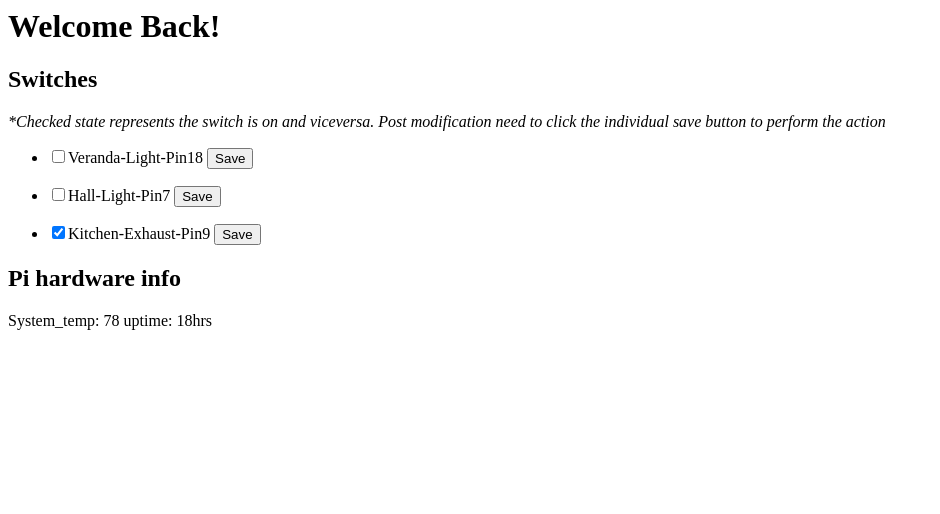
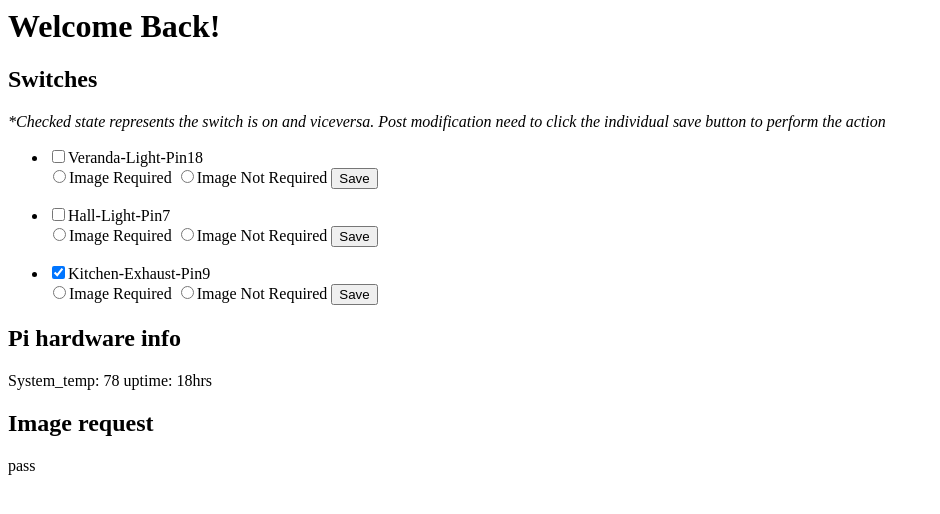
Before and after one commit to 1907kar/rasp_test, a Django app: page /home/ in a window 1280 px wide. Shown: the top 514 px of the page, without its empty margins (0-940 px from the left). Run offline with Django 4.2, Linux system fonts and the light colour scheme; data comes from the database, SQL or seed files in the repository; both versions use the stored data as it was after the commit.

Commit message:
Added place holder for handling multipart request

```diff
--- a/gpio/admin.py
+++ b/gpio/admin.py
@@ -5,3 +5,4 @@ from . import models
 admin.site.register(models.GPIO)
 admin.site.register(models.Button)
 admin.site.register(models.SystemInfo)
+admin.site.register(models.ImageRequest)
--- a/gpio/templates/gpio/home.html
+++ b/gpio/templates/gpio/home.html
@@ -15,7 +15,9 @@
             <form action="" method="POST">
                 {% csrf_token %}
                 <li>
-                    <input type="checkbox" name={{item.name}} checked>{{item.name}}</input>
+                    <input type="checkbox" name={{item.name}} checked>{{item.name}}</input><br>
+                    <input type="radio" name="img_{{item.name}}" value="True">Image Required
+                    <input type="radio" name="img_{{item.name}}" value="False">Image Not Required
                     <button type="submit" name={{item.name}}>Save</button>
                 </li>
 
@@ -24,7 +26,9 @@
             <form action="" method="POST">
                 {% csrf_token %}
                 <li>
-                    <input type="checkbox" name={{item.name}}>{{item.name}}</input>
+                    <input type="checkbox" name={{item.name}}>{{item.name}}</input><br>
+                    <input type="radio" name="img_{{item.name}}" value="True">Image Required
+                    <input type="radio" name="img_{{item.name}}" value="False">Image Not Required
                     <button type="submit" name={{item.name}}>Save</button>
                 </li>
             </form>
@@ -35,5 +39,8 @@
     <h2>Pi hardware info</h2>
     <p>{{system.data}}</p>
 
+    <h2>Image request</h2>
+    <p>pass</p>
+
 </body>
 </html>
--- a/gpio/views.py
+++ b/gpio/views.py
@@ -4,7 +4,7 @@ from . import models
 from django.urls import reverse
 from django.middleware import csrf
 import json
-
+from django.utils.datastructures import MultiValueDict
 # Create your views here.
 def home(request):
     """
@@ -15,12 +15,15 @@ def home(request):
     # Picks the last data from the model
     system_data = models.SystemInfo.objects.values().last()
     # Handles POST call from html template
-    if request.POST:
+    if request.POST and 'api/' not in request.path:
         # Collected dict keys, to get the name of the submit button that we are clicking
+        request_data = request.POST
+        filters = ['csrfm', 'img_']
         html_data = list(request.POST.keys())
         # The name will be available at the index position 1 of the keys list
-        html_name = html_data[1]
-        # Getlist is called on the particular queryse dict object to get the list of values passed for the name.
+        html_name_filter = list(filter(lambda html_item: all(val not in html_item for val in filters), html_data))
+        html_name = html_name_filter[0]
+        # Getlist is called on the particular queryset dict object to get the list of values passed for the name.
         # Here the list is generated with 2 index postion as for the same name we have checkbox and save button
         # If the check box is checked it returns value as "on". Checking using == operator, returns True or False
         html_state = request.POST.getlist(html_name)[0] == 'on'
@@ -29,6 +32,9 @@ def home(request):
         button_obj = models.Button.objects.get(name=html_name)
         # Replacing existing True/False state with new state
         button_obj.state = html_state
+        if 'img_'+html_name in html_data:
+            html_image_request_state= request.POST.getlist('img_'+html_name)[0]
+            button_obj.image_request_state = html_image_request_state
         # Saving the model changes
         button_obj.save()
         # Returns back to same page
@@ -46,12 +52,22 @@ def home(request):
                 button_obj = models.Button.objects.get(name=data['name'])
                 # Replacing existing True/False state with new state
                 button_obj.state = data['state']
+                button_obj.image_request_state = data['image_request_state']
                 # Saving the model changes
                 button_obj.save()
             return HttpResponse(status=202, content='Status updated successfully')
+        # Handles POST method from api
         elif request.method == 'POST':
+            data = request.POST
+            print(data)
+            data_dict = MultiValueDict(data.lists())
+            json_data = json.dumps(data_dict)
+            print(json_data)
+            return HttpResponse(status=204, content='Image & data saved')
+        elif request.method == 'PUT':
             # Delete existing values
             models.SystemInfo.objects.all().delete()
+            # Here the request body is sent as normal text
             pi_data = request.body.decode("utf-8")
             system_info_obj = models.SystemInfo()
             system_info_obj.data = pi_data
--- a/thehome/settings.py
+++ b/thehome/settings.py
@@ -122,3 +122,8 @@ STATIC_URL = 'static/'
 # https://docs.djangoproject.com/en/4.2/ref/settings/#default-auto-field
 
 DEFAULT_AUTO_FIELD = 'django.db.models.BigAutoField'
+
+# Added by us for saving image/file location
+
+MEDIA_URL = '/media/'
+MEDIA_ROOT = BASE_DIR / 'media'
--- a/thehome/urls.py
+++ b/thehome/urls.py
@@ -24,3 +24,10 @@ urlpatterns = [
     path('home/', include('gpio.urls')),
     path('', RedirectView.as_view(url='home/')),
 ]
+
+
+
+from django.conf import settings
+from django.conf.urls.static import static
+if settings.DEBUG:
+    urlpatterns += static(settings.MEDIA_URL, document_root=settings.MEDIA_ROOT)
```
Also changed, not shown: gpio/models.py (+11 -2 lines), db.sqlite3, gpio/migrations/0006_button_image_request_state.py (added), gpio/migrations/0007_imagerequest.py (added), gpio/urls.py (line endings or trailing spaces).
